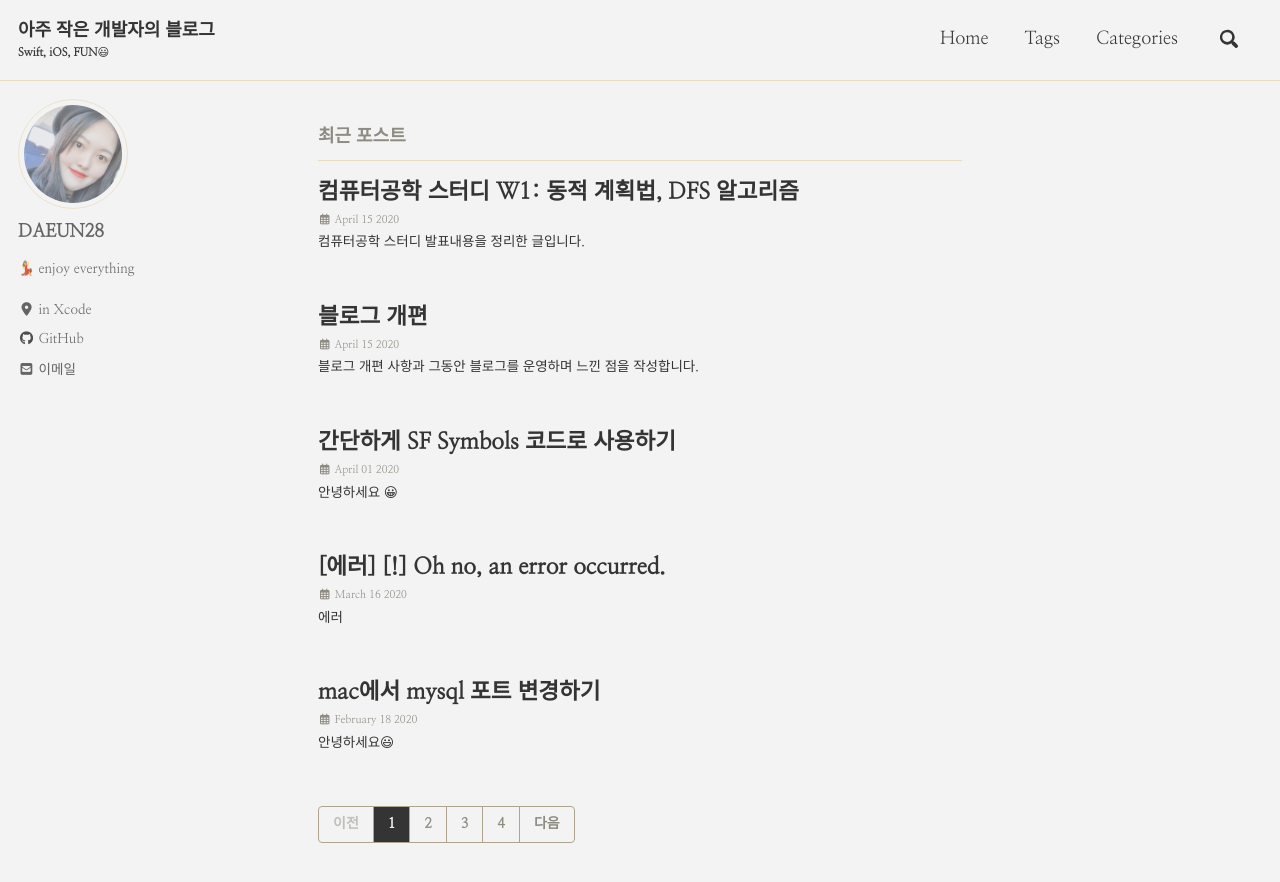
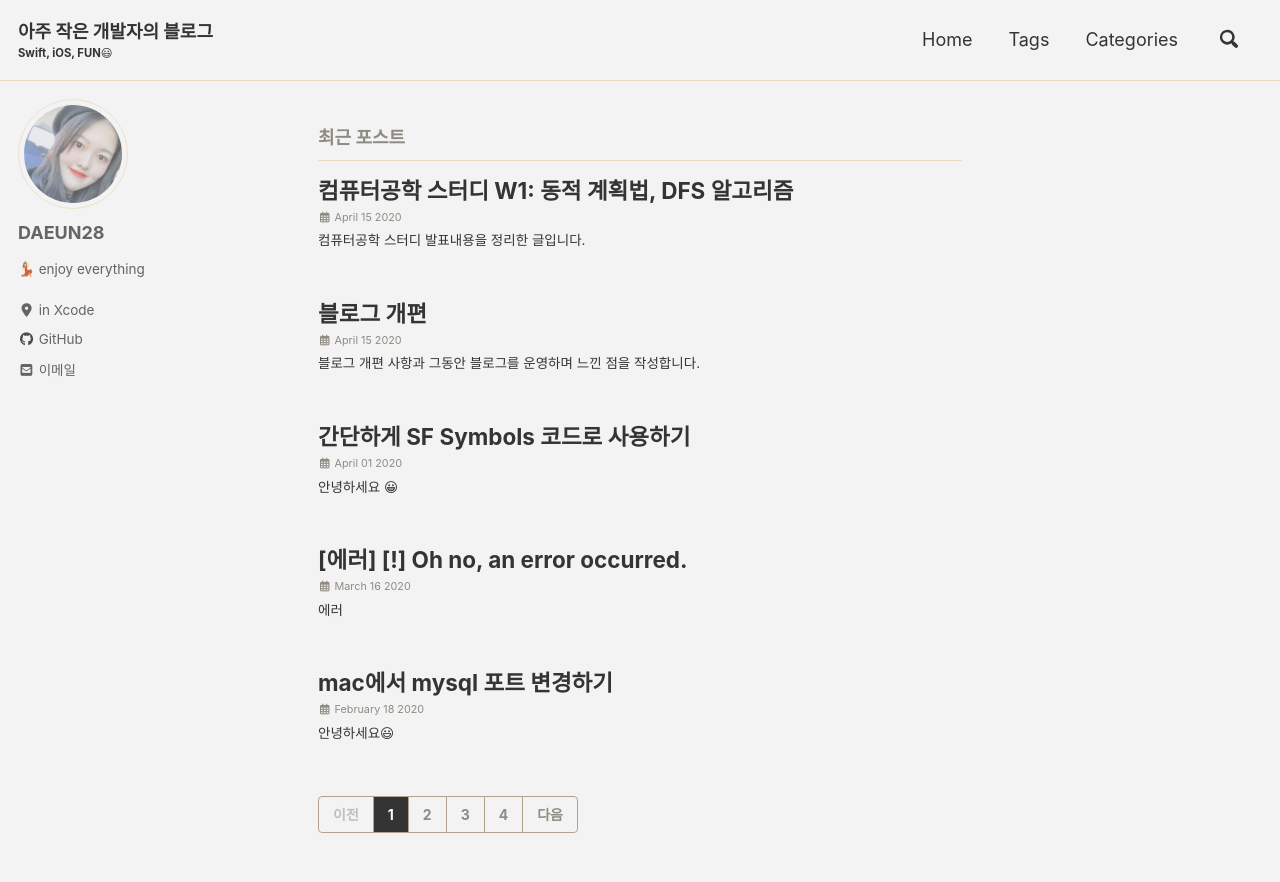
Before and after one commit to DAEUN28/DAEUN28.github.io, a Jekyll site: the page built from index.html, in a window 1280 px wide and 900 px high. Shown: the top 882 px of the window. Built offline with Jekyll 4.4.1, drawn with Linux system fonts in a browser that asks for light colours; cached includes are drawn as plain includes; nearby versions of some CDN libraries; the list of posts is cut into pages by our own code; comment, search, counter and statistics services are not loaded.

Commit message:
Delete font

```diff
--- a/_sass/minimal-mistakes/_variables.scss
+++ b/_sass/minimal-mistakes/_variables.scss
@@ -13,8 +13,8 @@ $paragraph-indent: false !default; // true, false (default)
 $indent-var: 1.3em !default;
 
 /* system typefaces */
-$serif: "Nanum Myeongjo", Georgia, Times, serif !default;
-$sans-serif: "Nanum Myeongjo", -apple-system, BlinkMacSystemFont, "Roboto", "Segoe UI",
+$serif: Georgia, Times, serif !default;
+$sans-serif: -apple-system, BlinkMacSystemFont, "Roboto", "Segoe UI",
   "Helvetica Neue", "Lucida Grande", Arial, sans-serif !default;
 $monospace: Monaco, Consolas, "Lucida Console", monospace !default;
 
--- a/assets/css/main.scss
+++ b/assets/css/main.scss
@@ -6,4 +6,3 @@
 
 @import "minimal-mistakes/skins/{{ site.minimal_mistakes_skin | default: 'default' }}"; // skin
 @import "minimal-mistakes"; // main partials
-@import url('https://fonts.googleapis.com/css?family=Nanum+Myeongjo');
```
